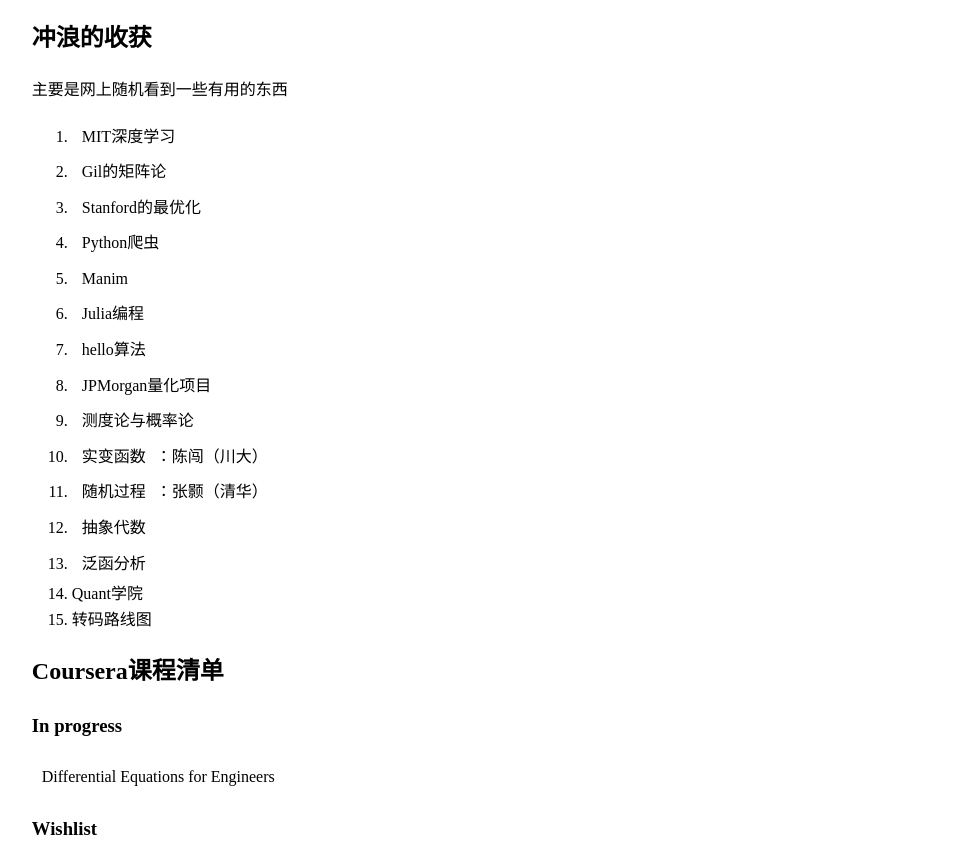
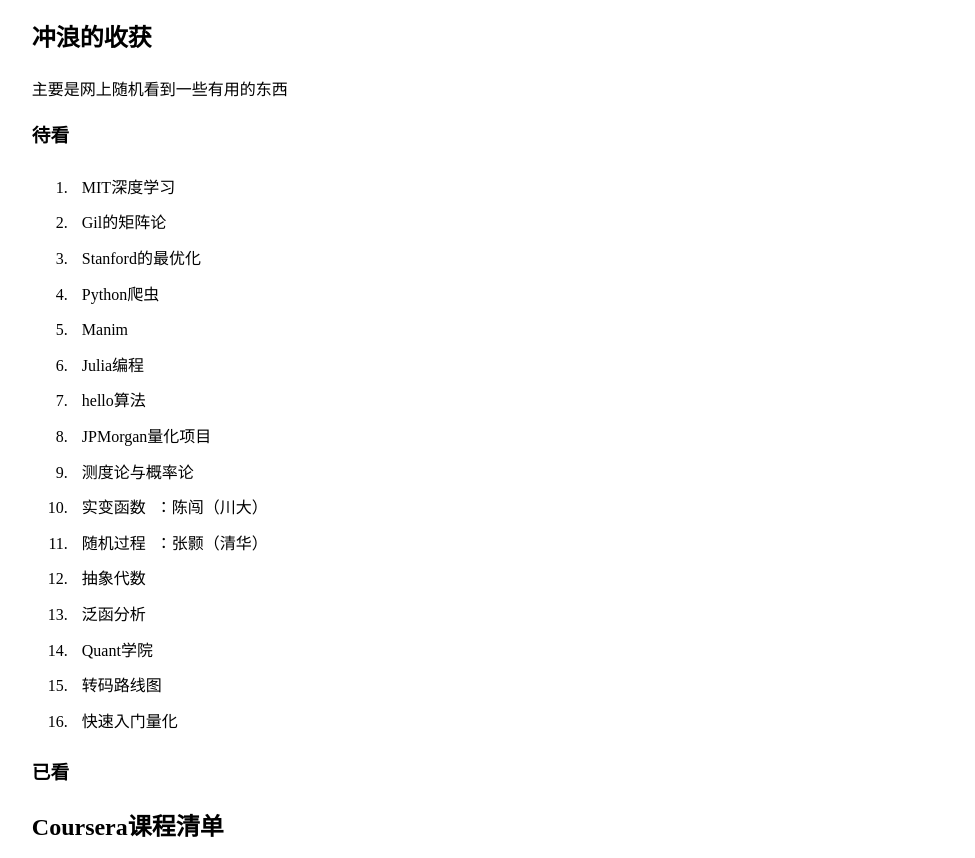
Before and after one commit to dafuzhuu/dafuzhuu.github.io, a plain HTML site: page repo.html in a window 1280 px wide. Shown: the part 94-952 px from the top of the page, without its empty margins (301-1276 px from the left). Drawn offline with Linux system fonts and the light colour scheme.

Commit message:
Update repo.html

```diff
--- a/repo.html
+++ b/repo.html
@@ -65,6 +65,7 @@
       <section>
         <h2>冲浪的收获</h2>
         <p>主要是网上随机看到一些有用的东西</p>
+        <h3>待看</h3>
         <ol>
           <li><a href="http://introtodeeplearning.com/" class="topic">MIT深度学习</a></li>
           <li><a href="https://ocw.mit.edu/courses/18-065-matrix-methods-in-data-analysis-signal-processing-and-machine-learning-spring-2018/" class="topic">Gil的矩阵论</a></li>
@@ -79,9 +80,11 @@
           <li><a href="https://www.bilibili.com/video/BV18p4y1u7NP?p=1" class="topic">随机过程</a>：张颢（清华）</li>
           <li><a href="https://www.bilibili.com/video/BV1C7411Z7xh?p=1" class="topic">抽象代数</a></li>
           <li><a href="https://ocw.mit.edu/courses/18-102-introduction-to-functional-analysis-spring-2021/" class="topic">泛函分析</a></li>
-          <li><a href="https://bigquant.com/">Quant学院</a></li>
-          <li><a href="https://wangzhe3224.github.io/zhuan-ma/core/core/">转码路线图</a></li>
+          <li><a href="https://bigquant.com/" class="topic">Quant学院</a></li>
+          <li><a href="https://wangzhe3224.github.io/zhuan-ma/core/core/" class="topic">转码路线图</a></li>
+          <li><a href="https://www.joinquant.com/view/community/detail/8ec7aaaa899cf928550f89a104637f22" class="topic">快速入门量化</a></li>
         </ol>
+        <h3>已看</h3>
       </section>
       <section>
         <h2>Coursera课程清单</h2>
```
